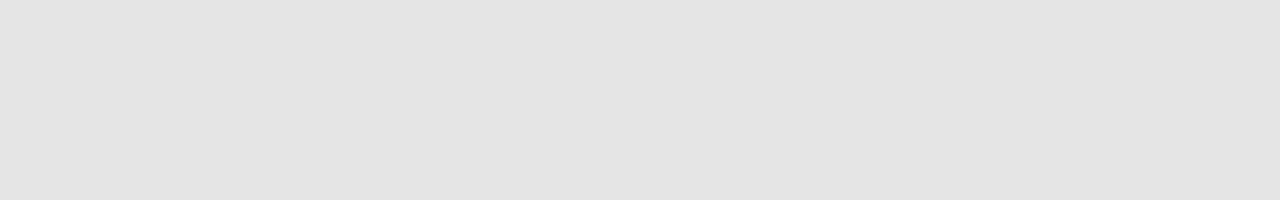
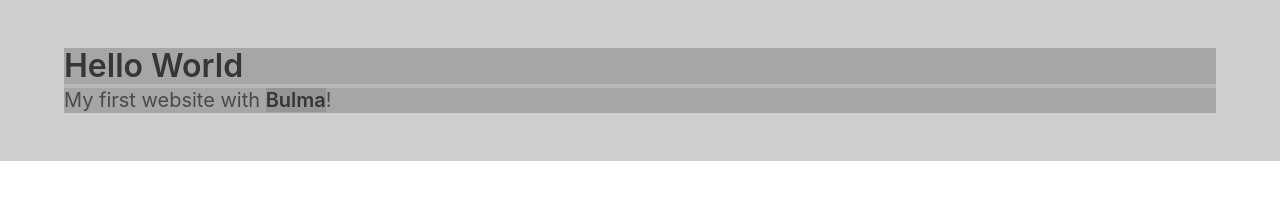
Before and after one commit to natalietate/bulma-fun, a plain HTML site: page public/index.html in a window 1280 px wide. Drawn offline with nearby package versions, Linux system fonts and the light colour scheme.

Commit message:
getting up and running

```diff
--- a/public/index.html
+++ b/public/index.html
@@ -6,8 +6,20 @@
     <title>bulma-fun</title>
     <!-- Stylesheets -->
     <link rel="stylesheet" href="css/index.css">
+    <link rel="stylesheet" href="https://maxcdn.bootstrapcdn.com/font-awesome/4.7.0/css/font-awesome.min.css">
+    <link rel="stylesheet" href="https://cdnjs.cloudflare.com/ajax/libs/bulma/0.6.1/css/bulma.css">
   </head>
   <body>
+    <section class="section">
+        <div class="container">
+          <h1 class="title">
+            Hello World
+          </h1>
+          <p class="subtitle">
+            My first website with <strong>Bulma</strong>!
+          </p>
+        </div>
+      </section>
 
     <!-- JavaScripts -->
     <script src="js/index.js"></script>
```
Also changed, not shown: 1 other file.
